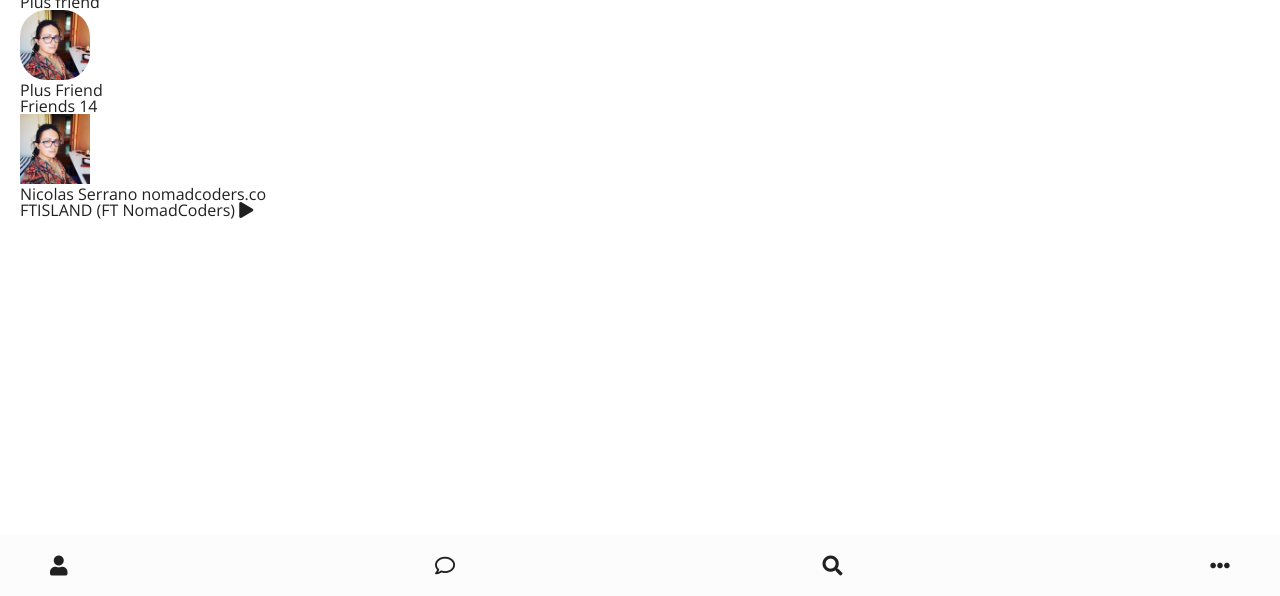
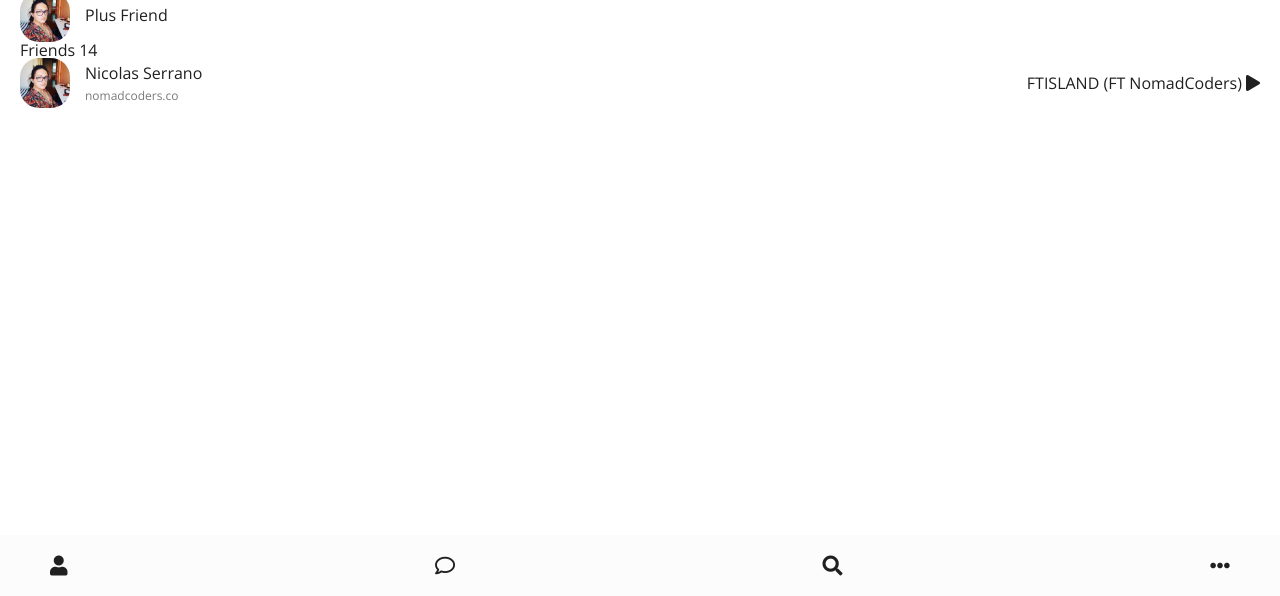
Before and after one commit to Ratchet777/kakao-clone-v2, a plain HTML site: page friends.html in a window 1280 px wide. Shown: the part 204-800 px from the top of the page. Drawn offline with nearby package versions, Linux system fonts and the light colour scheme.

Commit message:
Friend Component part Two

```diff
--- a/css/friend.css
+++ b/css/friend.css
@@ -12,3 +12,36 @@
 .friend__avatar.g-avatar {
   width: 70px;
 }
+
+.friend__avatar.m-avatar {
+  width: 60px;
+}
+
+.friend .friend__column {
+  display: flex;
+  align-items: center;
+}
+
+.friend .friend__avatar {
+  margin-right: 15px;
+}
+
+.friend__content .friend__name {
+  display: block;
+  margin-bottom: 5px;
+}
+
+.friend__content .friend__status,
+.friend__content .friend__bottom-text,
+.friend .chat__timestamp {
+  opacity: 0.6;
+}
+
+.friend__content .friend__bottom-text {
+  font-size: 14px;
+}
+
+.friend__content .friend__status,
+.friend .chat__timestamp {
+  font-size: 12px;
+}
--- a/css/styles.css
+++ b/css/styles.css
@@ -19,4 +19,5 @@ body {
 
 a {
   color: inherit;
+  text-decoration: none;
 }
--- a/friends.html
+++ b/friends.html
@@ -58,7 +58,7 @@
         <h5 class="friends__title">Plus friend</h5>
         <div class="friends__friend friend">
           <div class="friend__column">
-            <img src="images/avatar.jpg" class="g-avatar friend__avatar" />
+            <img src="images/avatar.jpg" class="friend__avatar" />
             <div class="friend__content">
               <span class="friend__name">
                 Plus Friend
@@ -69,9 +69,9 @@
       </div>
       <ul class="friends__list">
         <h5 class="friends__title">Friends 14</h5>
-        <li class="friends__friend friend--lg">
+        <li class="friends__friend friend friend--lg">
           <div class="friend__column">
-            <img src="images/avatar.jpg" class="g-avatar friend__avatar" />
+            <img src="images/avatar.jpg" class="friend__avatar" />
             <div class="friend__content">
               <span class="friend__name"> Nicolas Serrano </span>
               <span class="friend__status">
```
Also changed, not shown: find.html (+1 -1 lines), more.html (+1 -1 lines).
